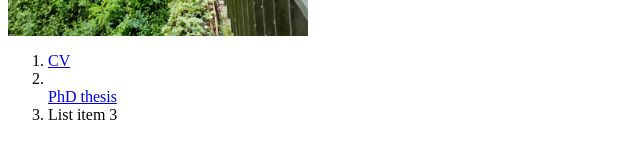
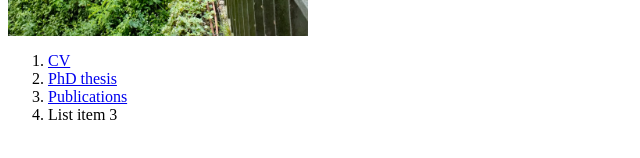
Before and after one commit to Maite-hub/Maite-Echeveste-academic, a plain HTML site: page index.html in a window 1280 px wide. Shown: the part 504-662 px from the top of the page, without its empty margins (0-640 px from the left). Drawn offline with Linux system fonts and the light colour scheme.

Commit message:
Update index.html

```diff
--- a/index.html
+++ b/index.html
@@ -6,6 +6,7 @@ with a particular emphasis on modeling low-mass X-ray binaries and blue straggle
 <img src="IMG-20230620-WA0001.jpg" alt="Maite's Picture" width="300" height="400">
 <ol>
 	<li><a href="CV_inglés.pdf" target="_blank">CV</a></li>
-	<li></li><a href="TesisDoctoral_Echeveste.pdf" target="_blank">PhD thesis</a></li>
+	<li><a href="TesisDoctoral_Echeveste.pdf" target="_blank">PhD thesis</a></li>
+	<li><a href="https://ui.adsabs.harvard.edu/search/filter_author_facet_hier_fq_author=AND&filter_author_facet_hier_fq_author=author_facet_hier%3A%220%2FEcheveste%2C%20M%22&filter_author_facet_hier_fq_author=author_facet_hier%3A%220%2FBenvenuto%2C%20O%22&fq=%7B!type%3Daqp%20v%3D%24fq_author%7D&fq_author=(author_facet_hier%3A%220%2FEcheveste%2C%20M%22%20AND%20author_facet_hier%3A%220%2FBenvenuto%2C%20O%22)&q=%20author%3A%22M.%20Echeveste%22&sort=date%20desc%2C%20bibcode%20desc&p_=0" target="_blank">Publications</a></li>
 	<li>List item 3</li>
 </ol>
```
